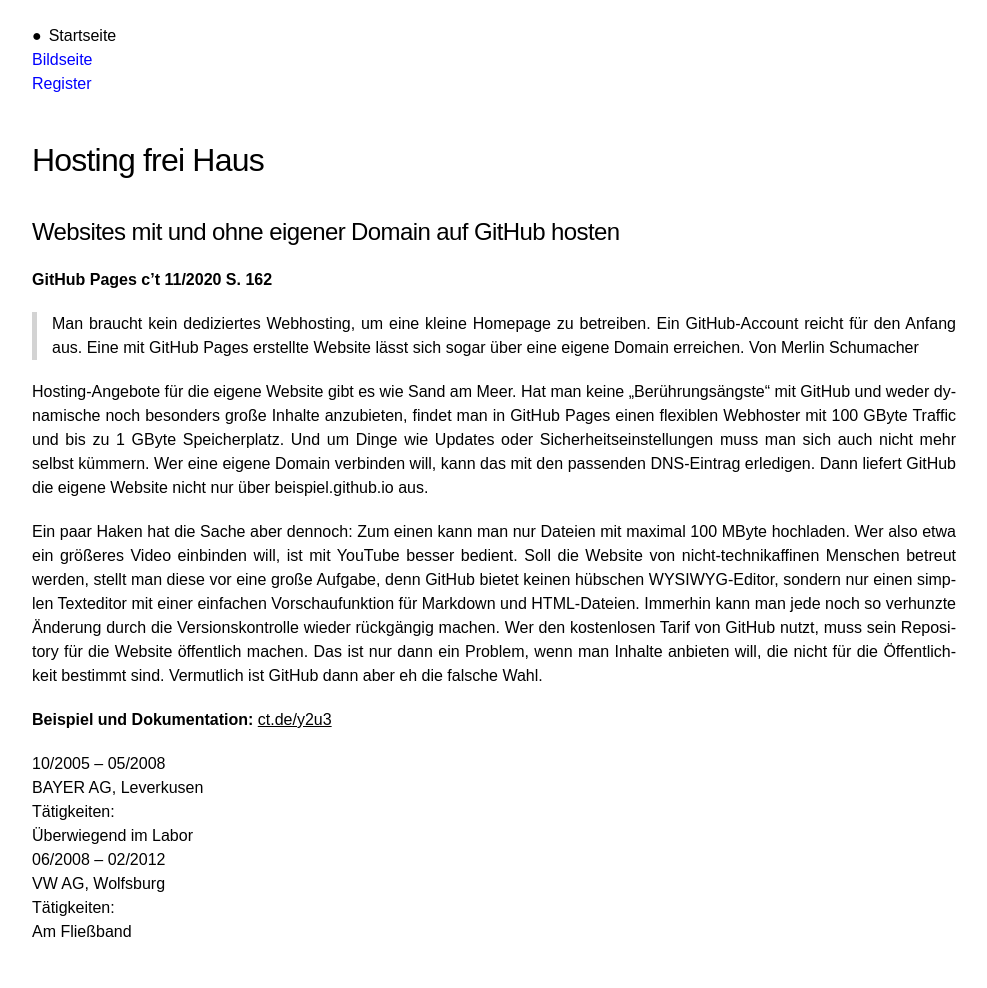
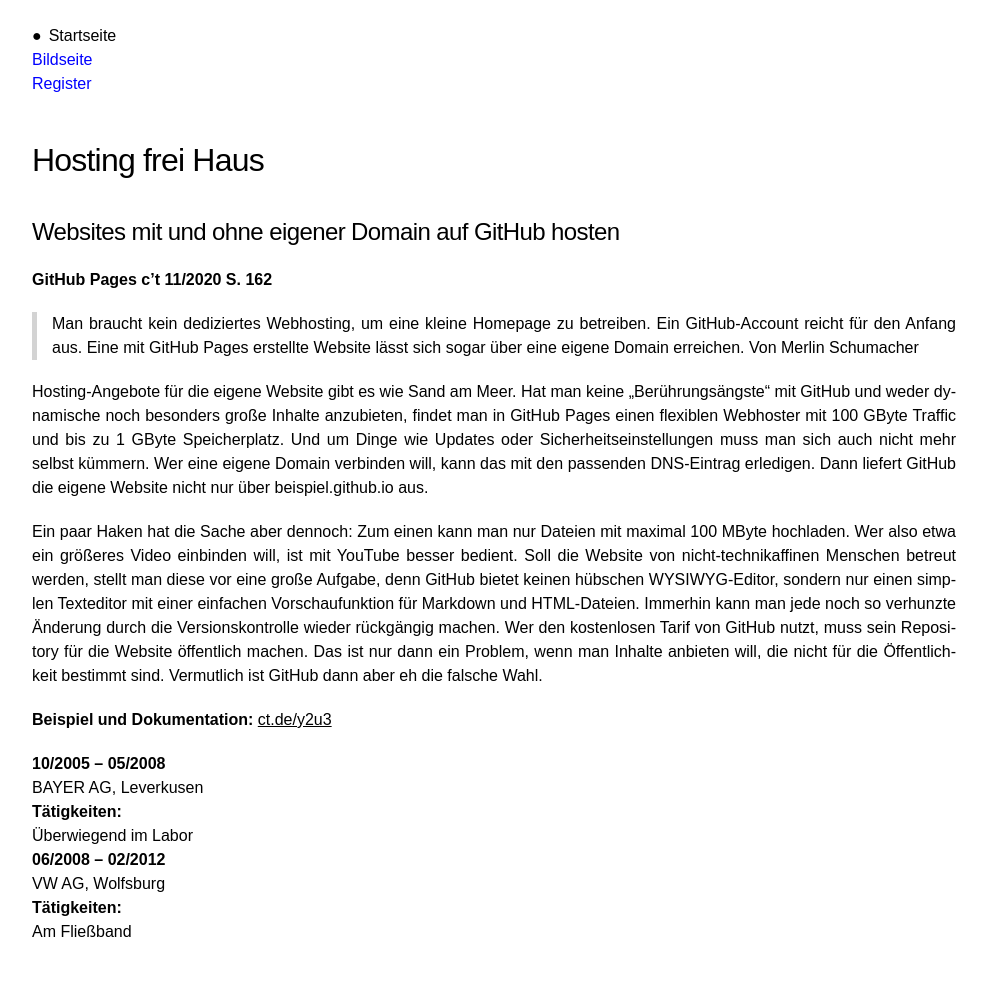
Before and after one commit to webuser-ralf/webuser-ralf.github.io, a Jekyll site: the page built from index.md, in a window 1280 px wide. Shown: the whole page, without its empty margins (146-1133 px from the left). Built offline with Jekyll 4.4.1, drawn with Linux system fonts in a browser that asks for light colours; our own code applies the rules of GitHub Pages for plain Markdown files.

Commit message:
Update layout.scss

```diff
--- a/_sass/layout.scss
+++ b/_sass/layout.scss
@@ -21,7 +21,7 @@
     font-weight: bold;
 }
 
-dt:nth-child(2n+1) {
+dt:nth-child(2n+2) {
     font-weight: normal;
 }
 
```
